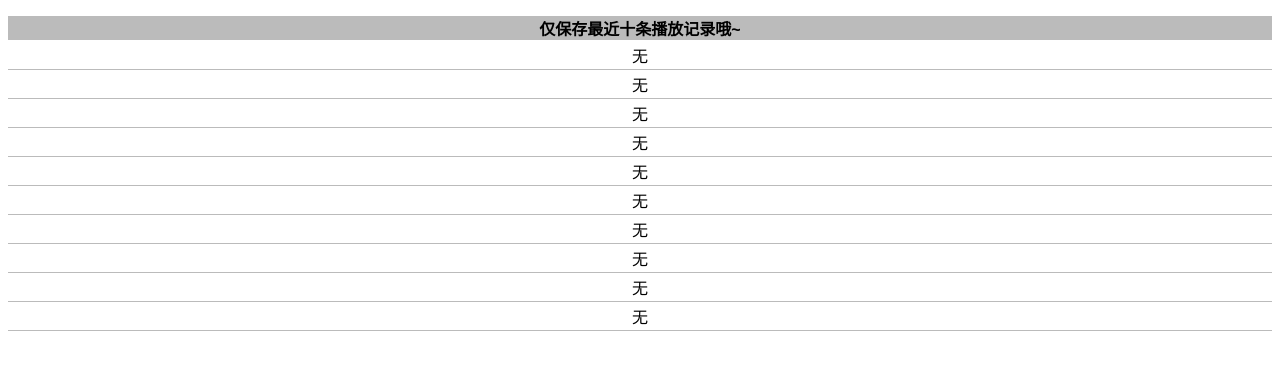
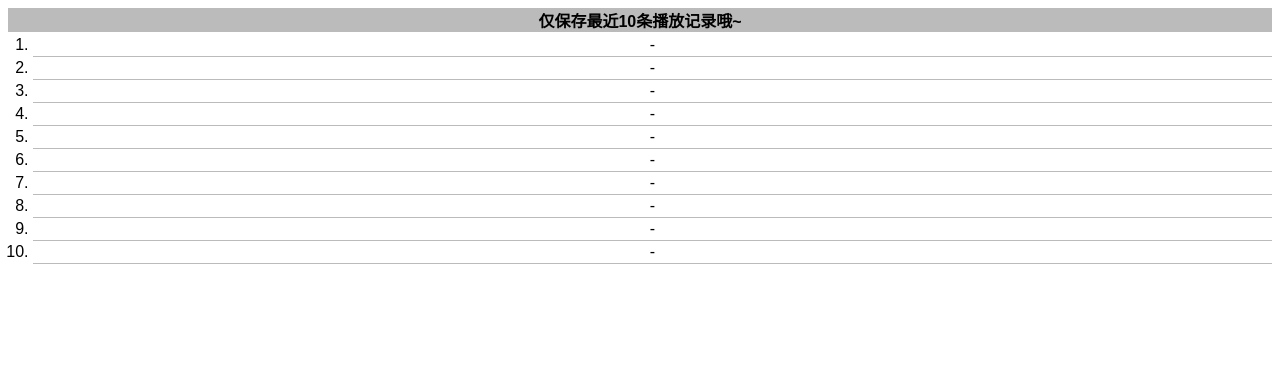
Before and after one commit to lifankohome/video-spider, a PHP site: page /other/history.html in a window 1280 px wide. Shown: the top 370 px of the page. Run offline with PHP 8.4, Linux system fonts and the light colour scheme.

Commit message:
Modify History Page

```diff
--- a/other/history.html
+++ b/other/history.html
@@ -32,8 +32,8 @@
 </head>
 <body>
 <div>
-    <p style="text-align: center;margin-bottom: -15px;background-color: #bbb;font-weight: bold">仅保存最近十条播放记录哦~</p>
-    <ul id="list" style="list-style: none;padding-left: 0"></ul>
+    <p style="text-align: center;margin: 2px 0;background-color: #bbb;font-weight: bold">仅保存最近10条播放记录哦~</p>
+    <ul id="list" style="list-style: decimal;padding-left: 25px;margin: 0;"></ul>
 </div>
 <script>
     function getCookie(cookieKey) {
@@ -48,9 +48,9 @@
     for (var i = 0; i < 10; i++) {
         if (res !== null && i < res.length) {
             var buffer = res[i].split('http');
-            list += "<li><a href='http" + buffer[1] + "' title='点击播放' target='_blank'>" + buffer[0] + "</a></li>";
+            list += "<li><a href='http" + buffer[1] + "' title='立即播放《" + buffer[0] + "》' target='_blank'>" + buffer[0] + "</a></li>";
         } else {
-            list += "<li>无</li>";
+            list += "<li>-</li>";
         }
     }
     document.getElementById("list").innerHTML = list;
```
Also changed, not shown: css/common.css (+6 -10 lines).
